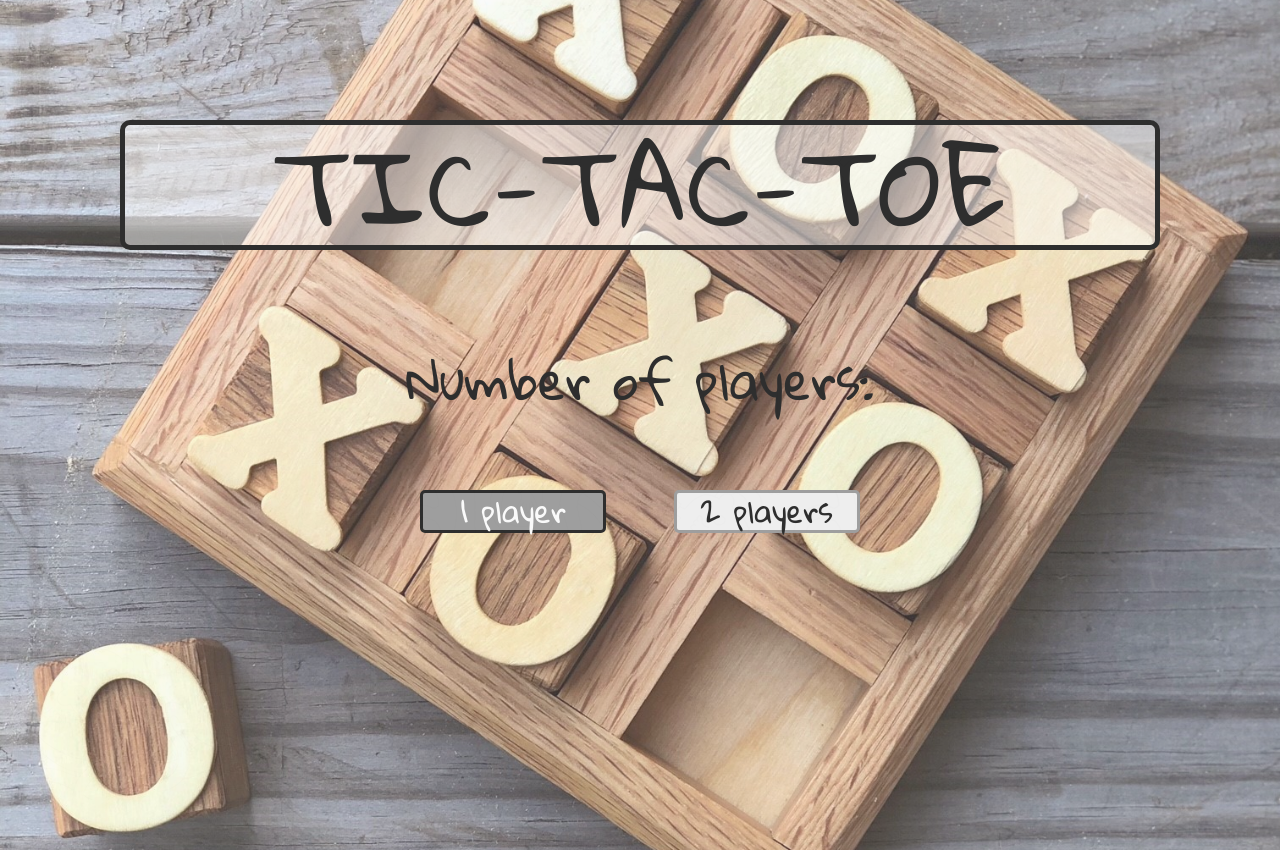
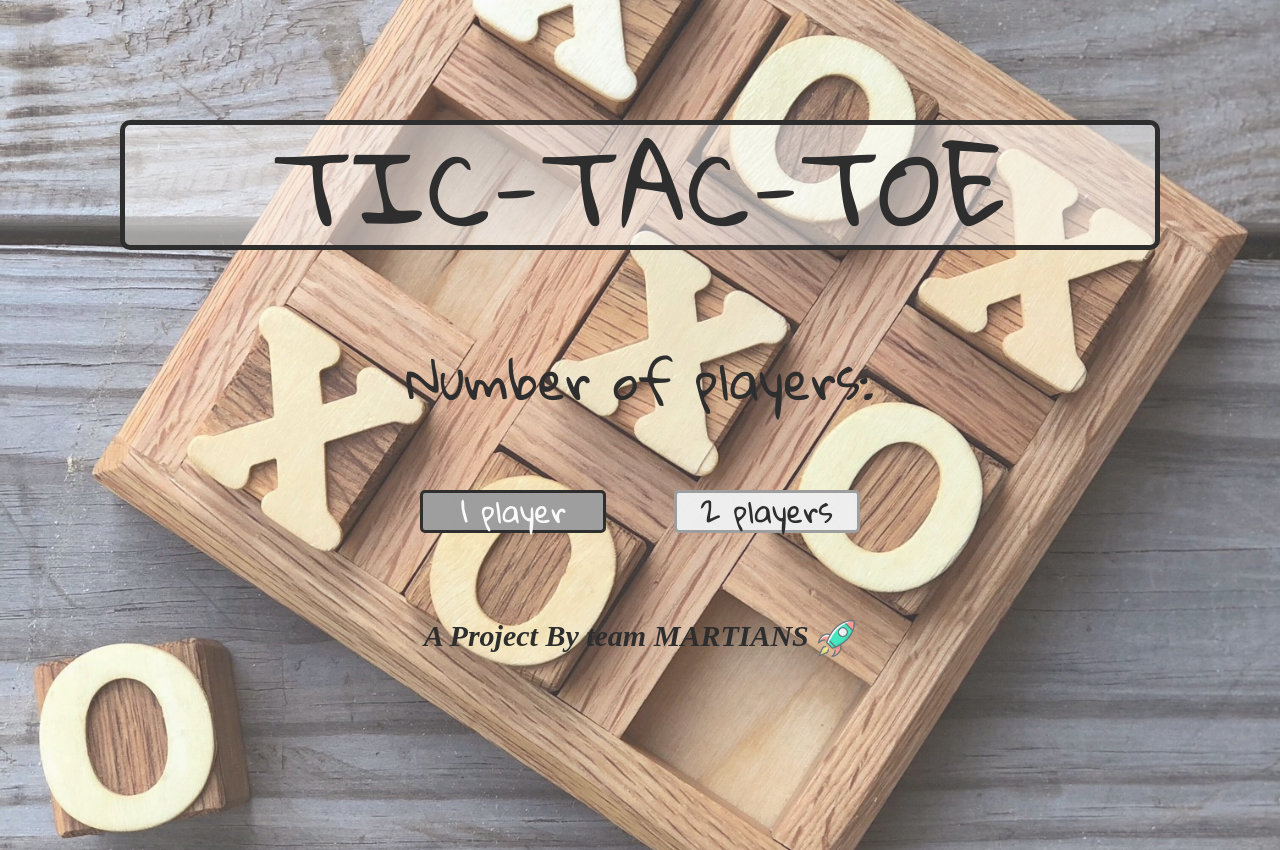
Before and after one commit to SandyVH/MS-Repo, a plain HTML site: page index.html in a window 1280 px wide. Shown: the top 850 px of the page. Drawn offline with nearby package versions, Linux system fonts and the light colour scheme.

Commit message:
Added team name

```diff
--- a/index.html
+++ b/index.html
@@ -8,7 +8,7 @@
 	<link href="https://fonts.googleapis.com/css?family=Raleway:300,300i,400,400i" rel="stylesheet">
 	<script src="https://ajax.googleapis.com/ajax/libs/jquery/3.5.1/jquery.min.js"></script>
 	<link rel="stylesheet" href="https://stackpath.bootstrapcdn.com/bootstrap/4.1.3/css/bootstrap.min.css" integrity="sha384-MCw98/SFnGE8fJT3GXwEOngsV7Zt27NXFoaoApmYm81iuXoPkFOJwJ8ERdknLPMO"
-        crossorigin="anonymous">
+		crossorigin="anonymous">
 	<link rel="stylesheet" type="text/css" href="src/Style.css">
 	<script type="text/javascript" src="src/board.js"></script>
 	<script type="text/javascript" src="src/computer.js"></script>
@@ -22,6 +22,9 @@
 			<div class= 'buttons' id='options'>
 				<button class='active' data-value="1">1 player</button>
 				<button data-value="2">2 players</button>
+			</div>
+			<div>
+				<p>A Project By team MARTIANS <img src="./images/icon.png" alt=""></p>
 			</div>
 	</header>
 
--- a/src/Style.css
+++ b/src/Style.css
@@ -480,6 +480,21 @@ header #screen button:hover {
   color: #fff;
 }
 
+header #screen p {
+  margin-top: 50px;
+  font-size: 30px;
+  font-style: oblique;
+  font-family: New Century Schoolbook, serif;
+  font-weight: bold;
+  color: black;
+  text-align: center;
+}
+
+header #screen p img {
+  width: 40px;
+  height: 40px;
+}
+
 #container, #container2 {
   height: 100%;
   overflow: hidden;
--- a/src/main.js
+++ b/src/main.js
@@ -222,14 +222,15 @@ document.addEventListener("DOMContentLoaded", event => {
 		if(event.target.tagName !== "BUTTON") return;
 		player_choice = event.target.dataset.value;
 
-		//If 1 player is chosen, Scroll the page to the 1-player UI and start a new 1-player game with dfault values
+		//If 1 player is chosen, Scroll the page to the 1-player UI and start a new 1-player game with default values
         if(player_choice == 1) {
 			$("html, body").scrollTop($("#container").offset().top);
 			document.getElementById("temp").setAttribute("style", "visibility: visible;");
             let depth = 9;
             let starting_player = 1;
-            newGame(depth, starting_player);
+			newGame(depth, starting_player);
 		}
+
 		//If 2 players is selected, scroll to the 2 player UI
         else
             $("html, body").scrollTop($(".2player").offset().top);
@@ -245,9 +246,8 @@ document.addEventListener("DOMContentLoaded", event => {
 			document.getElementById("temp2").setAttribute("style", "visibility: visible;");
 			document.getElementById("temp3").setAttribute("style", "visibility: visible;");
 
-			//Starts a new 2 player game when page loads with default value
-			let starting_player = 1;
-            newGame2(starting_player);
+			//Starts a new 2 player game when page loads with default value(To reset the screen)
+            newGame2();
 
 			//Event handler for starting player option
             document.getElementById("starting_player2").addEventListener("click", (event) => {
@@ -261,6 +261,7 @@ document.addEventListener("DOMContentLoaded", event => {
             }, false);
 
             document.getElementById("newgame2").addEventListener('click', () => {
+				console.log(starting_player);//check
                 newGame2(starting_player);
             });
 
```
Also changed, not shown: images/icon.png (added), images/screen2.jpg (deleted).
